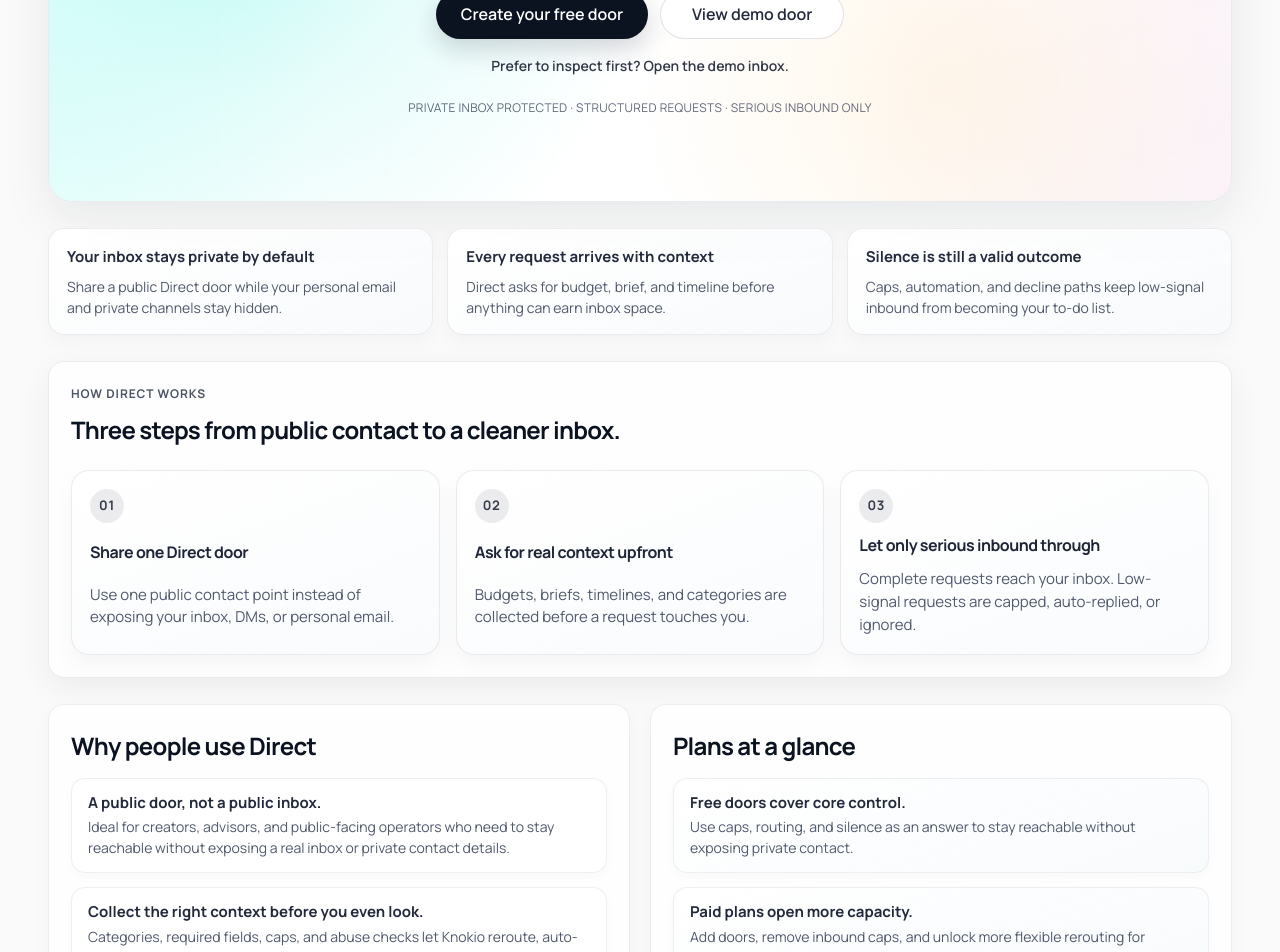
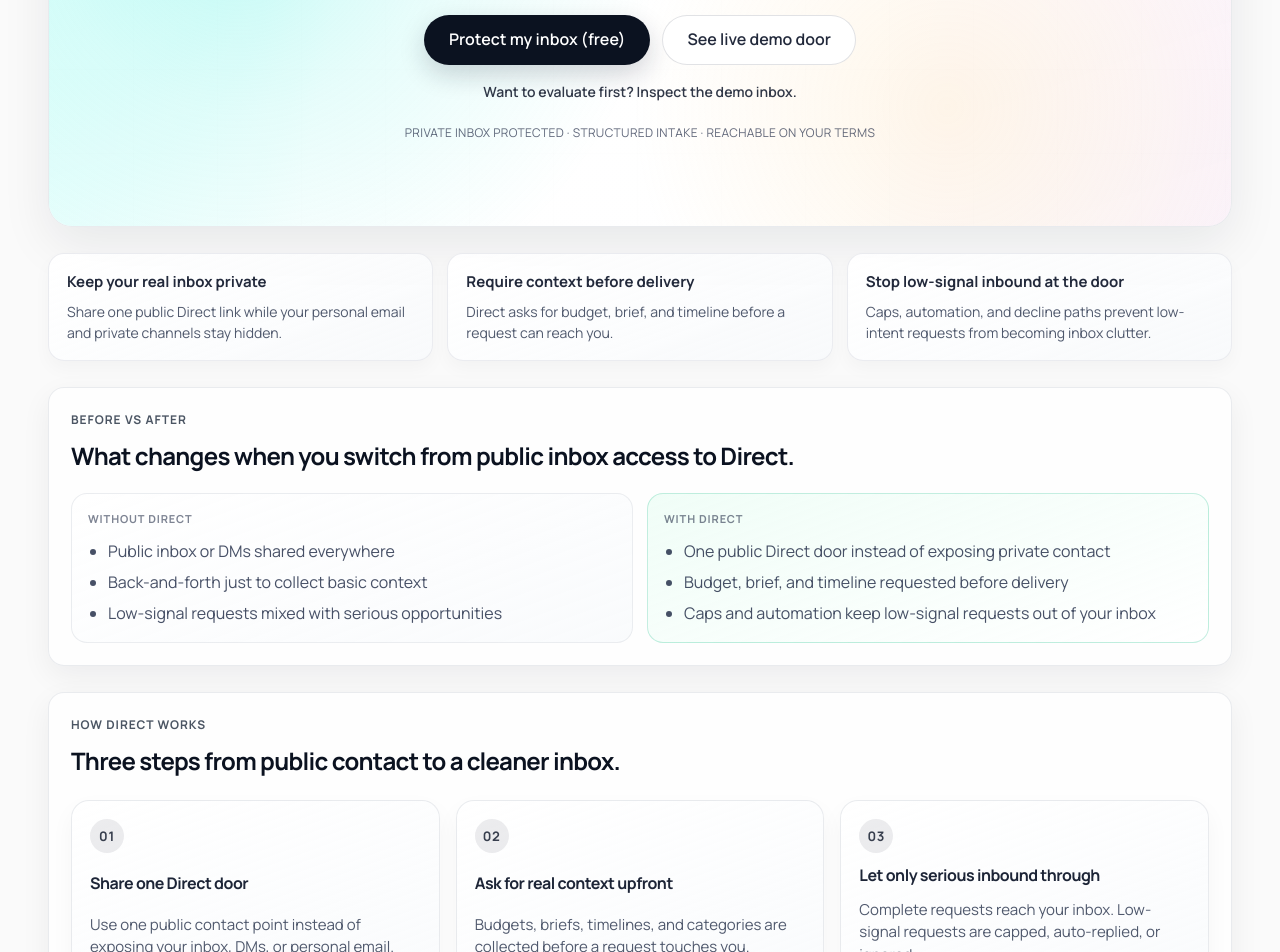
Before and after one commit to bchevalier/unlisted, a Next.js app: page /direct in a window 1280 px wide. Shown: the part 600-1552 px from the top of the page. Built offline with nearby package versions, Linux system fonts and the light colour scheme; no server answers.

Commit message:
Improve /direct first-visit clarity with before-vs-after framing

```diff
--- a/app/direct/page.tsx
+++ b/app/direct/page.tsx
@@ -27,18 +27,31 @@
   },
 ] as const;
 
+const DIRECT_BEFORE_AFTER = {
+  withoutDirect: [
+    'Public inbox or DMs shared everywhere',
+    'Back-and-forth just to collect basic context',
+    'Low-signal requests mixed with serious opportunities',
+  ],
+  withDirect: [
+    'One public Direct door instead of exposing private contact',
+    'Budget, brief, and timeline requested before delivery',
+    'Caps and automation keep low-signal requests out of your inbox',
+  ],
+} as const;
+
 const DIRECT_PROOF_STRIP = [
   {
-    title: 'Your inbox stays private by default',
-    description: 'Share a public Direct door while your personal email and private channels stay hidden.',
+    title: 'Keep your real inbox private',
+    description: 'Share one public Direct link while your personal email and private channels stay hidden.',
   },
   {
-    title: 'Every request arrives with context',
-    description: 'Direct asks for budget, brief, and timeline before anything can earn inbox space.',
+    title: 'Require context before delivery',
+    description: 'Direct asks for budget, brief, and timeline before a request can reach you.',
   },
   {
-    title: 'Silence is still a valid outcome',
-    description: 'Caps, automation, and decline paths keep low-signal inbound from becoming your to-do list.',
+    title: 'Stop low-signal inbound at the door',
+    description: 'Caps, automation, and decline paths prevent low-intent requests from becoming inbox clutter.',
   },
 ] as const;
 
@@ -46,17 +59,22 @@
   {
     question: 'Will people still be able to reach me easily?',
     answer:
-      'Yes. You still share one public link, but Direct turns random inbound into structured requests so serious senders can qualify fast.',
+      'Yes. You still share one link, but Direct asks for the right context up front so serious senders can qualify quickly.',
   },
   {
     question: 'Do I have to respond to every request?',
     answer:
-      'No. Direct is built so silence, decline, caps, and auto-replies are all legitimate outcomes when a request is not worth your time.',
+      'No. Decline, silence, caps, and auto-replies are all valid outcomes when a request does not deserve your time.',
+  },
+  {
+    question: 'What does this cost to start?',
+    answer:
+      'You can launch on Free. Paid is for people who need higher volume, more flexibility, or optional paid-intent lanes.',
   },
   {
     question: 'Is this just another contact form?',
     answer:
-      'No. Direct combines intake structure with routing, request caps, and private-channel protection so your inbox stays controlled after submission.',
+      'No. Direct combines structured intake, routing rules, and inbox protection so your private channels stay controlled after submission.',
   },
 ] as const;
 
@@ -116,13 +134,14 @@
 
           <div className="direct-hero-content">
             <p className="hero-word">KNOKIO DIRECT</p>
-            <h1 className="hero-title direct-hero-title">Filter inbound before it reaches your inbox.</h1>
+            <h1 className="hero-title direct-hero-title">Stop random DMs and emails from hijacking your inbox.</h1>
             <p className="hero-subtitle direct-hero-subtitle">
-              Knokio Direct turns public contact into structured requests so brand deals, advisory asks, and business
-              inquiries arrive with context instead of chaos.
+              Knokio Direct is for creators, advisors, and public-facing operators who need to stay reachable without
+              exposing private contact details.
             </p>
             <p className="direct-hero-concrete-line">
-              Share one public door, ask for the right details upfront, and let only serious inbound earn inbox space.
+              A Direct door is one public intake link that collects budget, brief, and timeline before a request can
+              reach your inbox.
             </p>
 
             <div className="lane-action-row direct-hero-actions">
@@ -138,10 +157,10 @@
               ) : (
                 <>
                   <Link className="button primary direct-hero-button" href="/direct/signup">
-                    Create your free door
+                    Protect my inbox (free)
                   </Link>
                   <Link className="button secondary direct-hero-button" href="/u/john">
-                    View demo door
+                    See live demo door
                   </Link>
                 </>
               )}
@@ -149,11 +168,11 @@
 
             {!session ? (
               <p className="direct-hero-secondary-link">
-                <Link href="/direct/inbox?slug=john&fixture=demo">Prefer to inspect first? Open the demo inbox.</Link>
+                <Link href="/direct/inbox?slug=john&fixture=demo">Want to evaluate first? Inspect the demo inbox.</Link>
               </p>
             ) : null}
 
-            <p className="hero-meta direct-hero-meta">Private inbox protected · Structured requests · Serious inbound only</p>
+            <p className="hero-meta direct-hero-meta">Private inbox protected · Structured intake · Reachable on your terms</p>
           </div>
         </section>
 
@@ -164,6 +183,33 @@
               <p className="direct-proof-copy">{item.description}</p>
             </article>
           ))}
+        </section>
+
+        <section className="lane-panel direct-before-after" aria-label="Direct before and after comparison">
+          <div className="direct-before-after-intro">
+            <p className="lane-kicker">Before vs after</p>
+            <h2>What changes when you switch from public inbox access to Direct.</h2>
+          </div>
+
+          <div className="direct-before-after-grid">
+            <article className="direct-compare-card direct-compare-card-before">
+              <p className="direct-compare-label">Without Direct</p>
+              <ul>
+                {DIRECT_BEFORE_AFTER.withoutDirect.map((item) => (
+                  <li key={item}>{item}</li>
+                ))}
+              </ul>
+            </article>
+
+            <article className="direct-compare-card direct-compare-card-after">
+              <p className="direct-compare-label">With Direct</p>
+              <ul>
+                {DIRECT_BEFORE_AFTER.withDirect.map((item) => (
+                  <li key={item}>{item}</li>
+                ))}
+              </ul>
+            </article>
+          </div>
         </section>
 
         <section className="lane-panel direct-steps-panel" aria-label="How Direct works">
@@ -217,31 +263,25 @@
           </article>
 
           <article className="lane-panel direct-lane-panel">
-            <h2>Plans at a glance</h2>
+            <h2>Free vs Paid (when each makes sense)</h2>
             <ul className="lane-list direct-feature-list direct-plan-list">
               <li>
                 <div>
-                  <strong>Free doors cover core control.</strong>
-                  <span>
-                    Use caps, routing, and silence as an answer to stay reachable without exposing private contact.
-                  </span>
+                  <strong>Start on Free for core inbox protection.</strong>
+                  <span>Launch one door with structured intake, routing, and caps that block low-signal noise.</span>
                 </div>
               </li>
               <li>
                 <div>
-                  <strong>Paid plans open more capacity.</strong>
-                  <span>
-                    Add doors, remove inbound caps, and unlock more flexible rerouting for higher-volume or commercial
-                    access.
-                  </span>
+                  <strong>Upgrade when inbound volume grows.</strong>
+                  <span>Paid plans unlock higher capacity, more flexibility, and more room for commercial workflows.</span>
                 </div>
               </li>
               <li>
                 <div>
-                  <strong>Paid requests work as an intent filter.</strong>
+                  <strong>Optional paid-intent lanes for serious asks.</strong>
                   <span>
-                    Use them when you want serious outreach to pass through a protected access lane, not when you want
-                    to put a vanity paywall on ordinary contact.
+                    Use paid request lanes only for high-intent outreach where a clear intent filter protects your time.
                   </span>
                 </div>
               </li>
@@ -370,7 +410,7 @@
         <section className="lane-panel direct-faq-panel" aria-label="Common first-time Direct questions">
           <div className="direct-faq-intro">
             <p className="lane-kicker">Common objections</p>
-            <h2>Questions first-time Direct visitors usually ask.</h2>
+            <h2>Questions first-time visitors ask before signing up.</h2>
           </div>
 
           <div className="direct-faq-grid">
@@ -395,7 +435,7 @@
             ) : (
               <>
                 <Link className="button primary" href="/direct/signup">
-                  Create your free door
+                  Protect my inbox (free)
                 </Link>
                 <Link className="button secondary" href="/direct/inbox?slug=john&fixture=demo">
                   Review demo inbox first
--- a/app/globals.css
+++ b/app/globals.css
@@ -1155,6 +1155,67 @@
   color: rgba(31, 42, 68, 0.78);
 }
 
+.direct-before-after {
+  display: grid;
+  gap: 18px;
+  background: rgba(255, 255, 255, 0.78);
+}
+
+.direct-before-after-intro {
+  display: grid;
+  gap: 8px;
+  max-width: 760px;
+}
+
+.direct-before-after-intro h2 {
+  margin: 0;
+}
+
+.direct-before-after-grid {
+  display: grid;
+  grid-template-columns: repeat(2, minmax(0, 1fr));
+  gap: 14px;
+}
+
+.direct-compare-card {
+  display: grid;
+  gap: 12px;
+  padding: 16px;
+  border-radius: 16px;
+  border: 1px solid rgba(229, 231, 235, 0.74);
+  background: rgba(255, 255, 255, 0.72);
+}
+
+.direct-compare-card-before {
+  background: linear-gradient(160deg, rgba(255, 255, 255, 0.92) 0%, rgba(248, 250, 252, 0.82) 100%);
+}
+
+.direct-compare-card-after {
+  background: linear-gradient(160deg, rgba(236, 253, 245, 0.78) 0%, rgba(255, 255, 255, 0.92) 100%);
+  border-color: rgba(16, 185, 129, 0.24);
+}
+
+.direct-compare-label {
+  margin: 0;
+  text-transform: uppercase;
+  letter-spacing: 0.08em;
+  font-size: 11px;
+  font-weight: 700;
+  color: rgba(31, 42, 68, 0.58);
+}
+
+.direct-compare-card ul {
+  margin: 0;
+  padding-left: 20px;
+  display: grid;
+  gap: 8px;
+  color: rgba(31, 42, 68, 0.82);
+}
+
+.direct-compare-card li {
+  line-height: 1.45;
+}
+
 .direct-steps-panel,
 .direct-system-showcase {
   display: grid;
@@ -2128,6 +2189,10 @@
     grid-template-columns: 1fr;
   }
 
+  .direct-before-after-grid {
+    grid-template-columns: 1fr;
+  }
+
   .direct-proof-strip {
     grid-template-columns: repeat(2, minmax(0, 1fr));
   }
```
Also changed, not shown: 2 other files (tests, documents, lock files or other folders).
